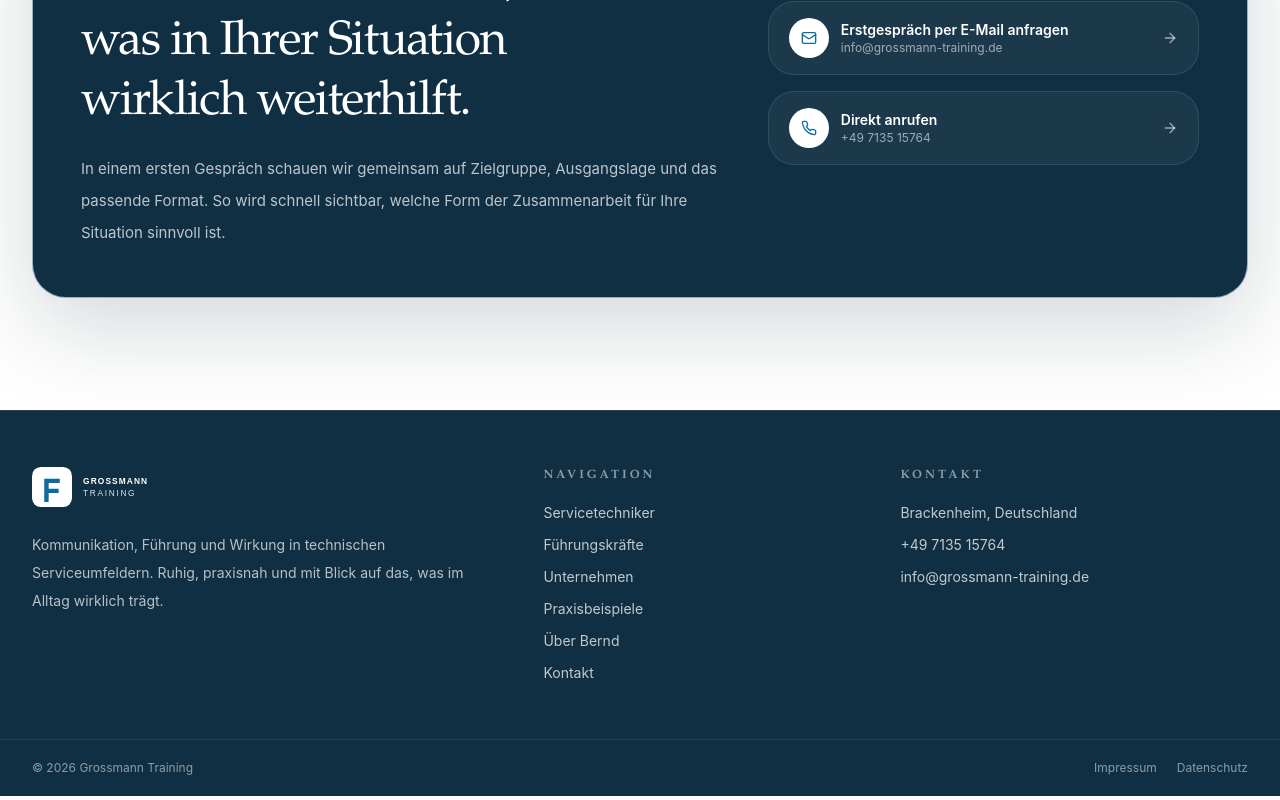
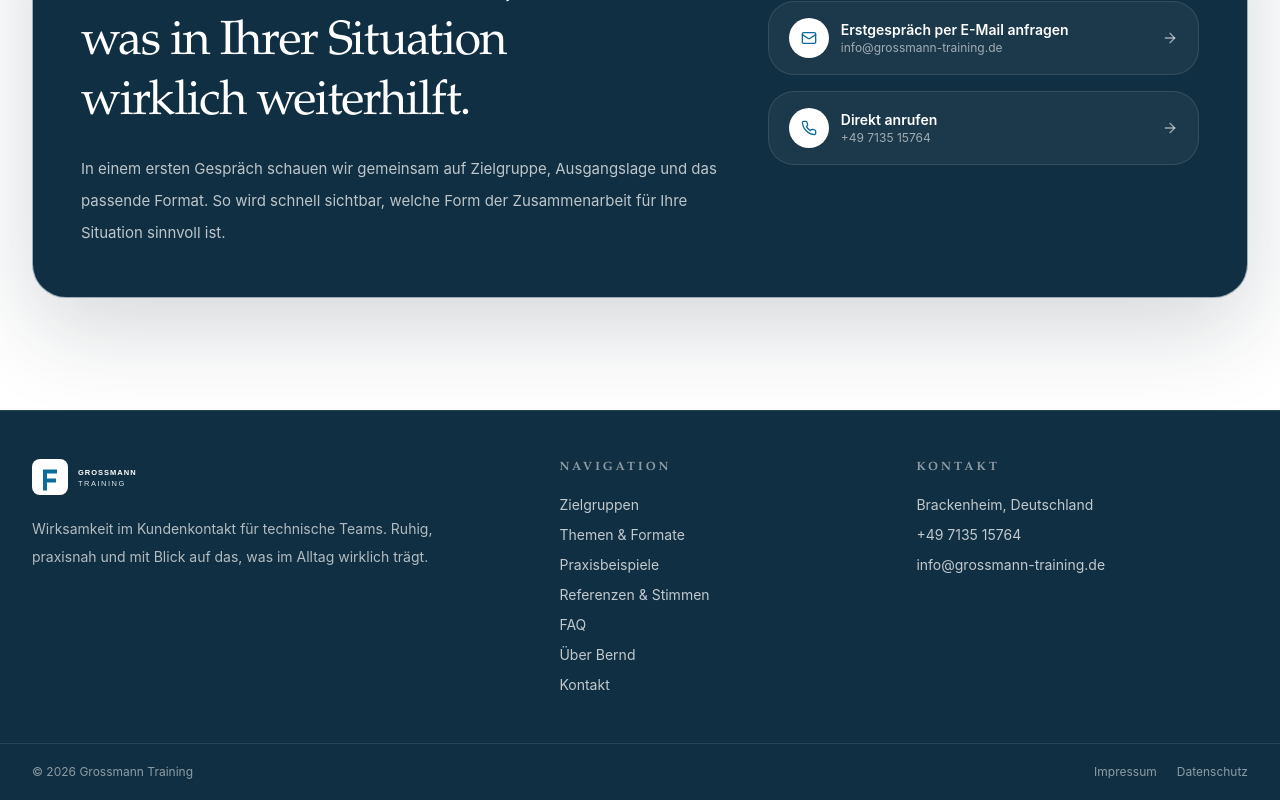
Before and after one commit to elephant-tech-labs/grossmann-training-v3, a Next.js app: page / in a window 1280 px wide. Shown: the part 7593-8393 px from the top of the page. Built offline with nearby package versions, Linux system fonts and the light colour scheme.

Commit message:
Refine shared site shell and navigation polish

```diff
--- a/components/home-v3-footer.tsx
+++ b/components/home-v3-footer.tsx
@@ -2,40 +2,41 @@ import Image from "next/image"
 import Link from "next/link"
 
 const footerLinks = [
-  { label: "Servicetechniker", href: "/servicetechniker" },
-  { label: "Führungskräfte", href: "/trainings" },
-  { label: "Unternehmen", href: "/formats" },
-  { label: "Praxisbeispiele", href: "/case-studies" },
-  { label: "Über Bernd", href: "/about" },
+  { label: "Zielgruppen", href: "/zielgruppen" },
+  { label: "Themen & Formate", href: "/themen-formate" },
+  { label: "Praxisbeispiele", href: "/praxisbeispiele" },
+  { label: "Referenzen & Stimmen", href: "/referenzen-stimmen" },
+  { label: "FAQ", href: "/faq" },
+  { label: "Über Bernd", href: "/ueber-bernd" },
   { label: "Kontakt", href: "/kontakt" },
 ]
 
 export default function HomeV3Footer() {
   return (
     <footer className="border-t border-white/10 bg-[#102f42] text-white">
-      <div className="mx-auto grid max-w-7xl gap-12 px-4 py-14 sm:px-6 lg:grid-cols-[1.2fr_0.8fr_0.9fr] lg:px-8">
+      <div className="mx-auto grid max-w-7xl gap-12 px-4 py-12 sm:px-6 lg:grid-cols-[1.2fr_0.8fr_0.9fr] lg:px-8">
         <div className="max-w-md">
-          <Image src="/images/logo_white.svg" alt="Grossmann Training" width={190} height={40} className="h-10 w-auto" />
-          <p className="mt-6 text-sm leading-7 text-white/70">
-            Kommunikation, Führung und Wirkung in technischen Serviceumfeldern. Ruhig, praxisnah und mit Blick auf das,
-            was im Alltag wirklich trägt.
+          <Image src="/images/logo_white.svg" alt="Grossmann Training" width={190} height={40} className="h-9 w-auto" />
+          <p className="mt-5 text-sm leading-7 text-white/68">
+            Wirksamkeit im Kundenkontakt für technische Teams. Ruhig, praxisnah und mit Blick auf das, was im Alltag
+            wirklich trägt.
           </p>
         </div>
 
-        <div>
+        <div className="lg:pl-4">
           <h2 className="text-xs font-semibold uppercase tracking-[0.24em] text-white/52">Navigation</h2>
-          <nav className="mt-5 flex flex-col gap-3" aria-label="Footer Navigation">
+          <nav className="mt-5 flex flex-col gap-2.5" aria-label="Footer Navigation">
             {footerLinks.map((item) => (
-              <Link key={item.href} href={item.href} className="text-sm text-white/74 transition-colors hover:text-white">
+              <Link key={item.href} href={item.href} className="text-sm text-white/74 transition-colors hover:translate-x-0.5 hover:text-white">
                 {item.label}
               </Link>
             ))}
           </nav>
         </div>
 
-        <div>
+        <div className="lg:pl-4">
           <h2 className="text-xs font-semibold uppercase tracking-[0.24em] text-white/52">Kontakt</h2>
-          <div className="mt-5 space-y-3 text-sm text-white/74">
+          <div className="mt-5 space-y-2.5 text-sm text-white/74">
             <p>Brackenheim, Deutschland</p>
             <a href="tel:+49713515764" className="block transition-colors hover:text-white">
               +49 7135 15764
```
